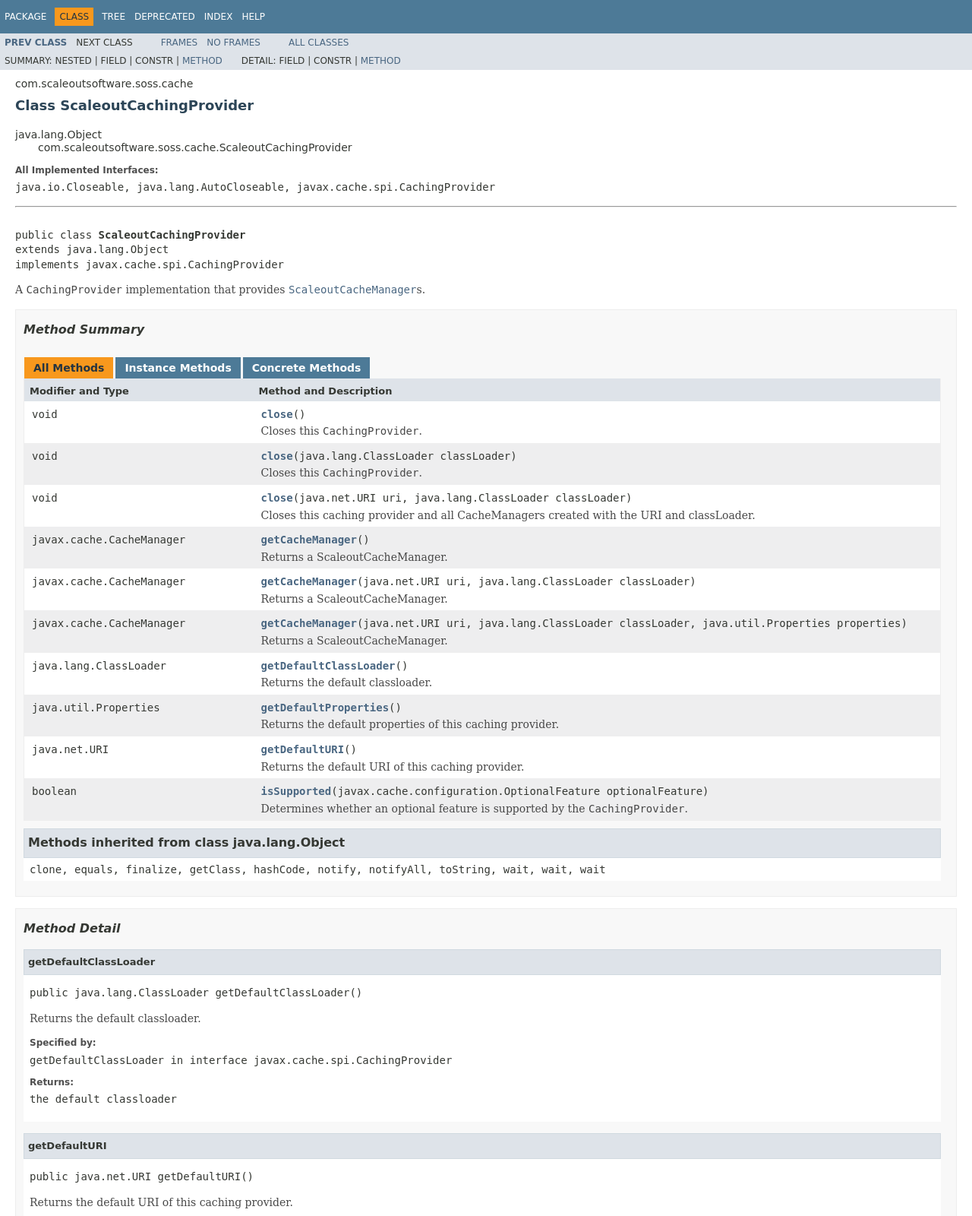
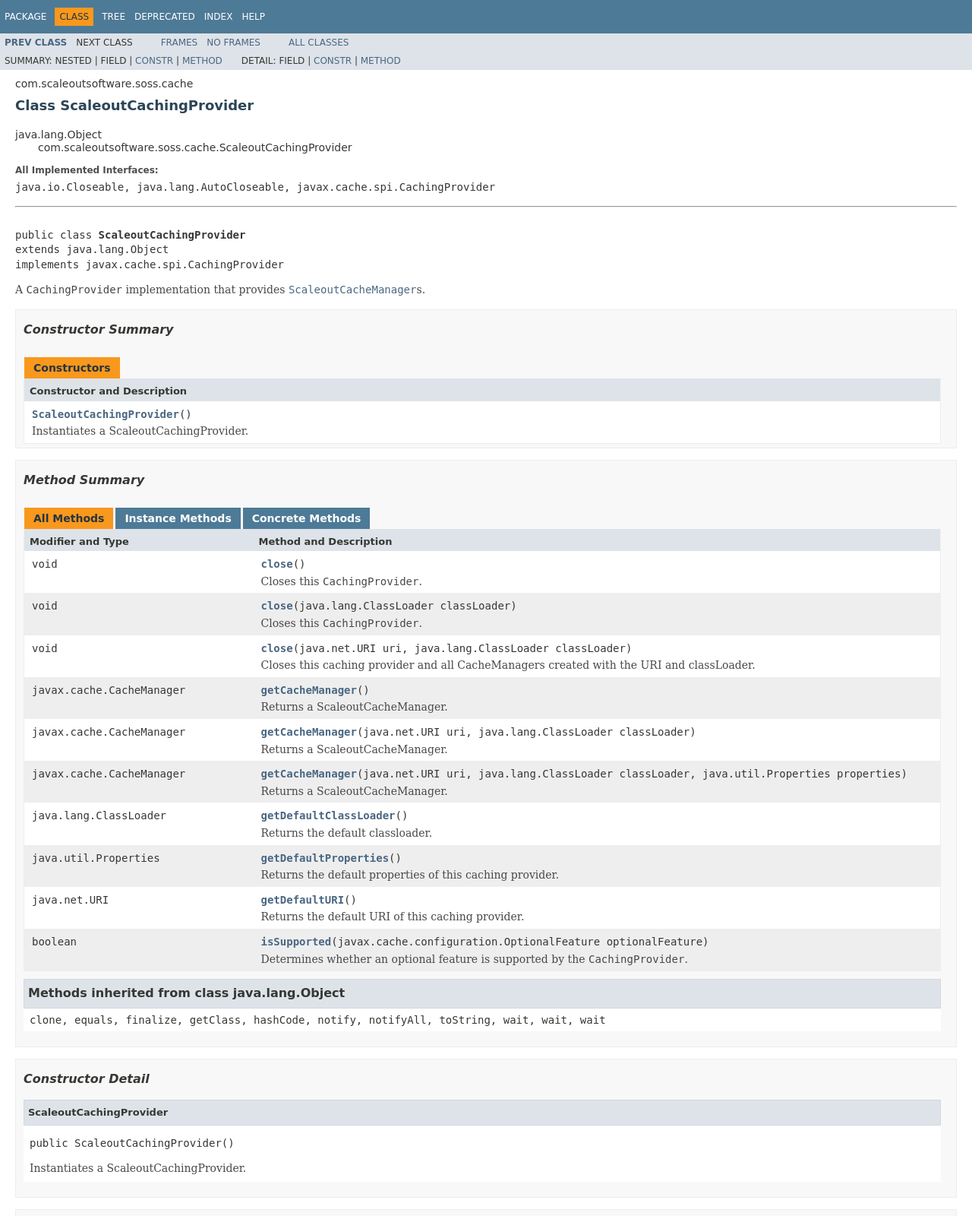
Before and after one commit to scaleoutsoftware/ScaleOutJSR107, a plain HTML site: page docs/com/scaleoutsoftware/soss/cache/ScaleoutCachingProvider.html in a window 1280 px wide. Shown: the top 1600 px of the page at 76% size. Drawn offline with Linux system fonts and the light colour scheme; a web font is replaced by a local one.

Commit message:
Refreshing docs

```diff
--- a/docs/com/scaleoutsoftware/soss/cache/ScaleoutCachingProvider.html
+++ b/docs/com/scaleoutsoftware/soss/cache/ScaleoutCachingProvider.html
@@ -2,9 +2,9 @@
 <!-- NewPage -->
 <html lang="en">
 <head>
-<!-- Generated by javadoc (1.8.0_121) on Tue Sep 04 13:47:09 PDT 2018 -->
-<title>ScaleoutCachingProvider (scaleout-cache-api 1.0-RELEASE API)</title>
-<meta name="date" content="2018-09-04">
+<!-- Generated by javadoc (1.8.0_121) on Wed Sep 05 13:01:51 PDT 2018 -->
+<title>ScaleoutCachingProvider (scaleout-cache-api 1.1-RELEASE API)</title>
+<meta name="date" content="2018-09-05">
 <link rel="stylesheet" type="text/css" href="../../../../stylesheet.css" title="Style">
 <script type="text/javascript" src="../../../../script.js"></script>
 </head>
@@ -12,7 +12,7 @@
 <script type="text/javascript"><!--
     try {
         if (location.href.indexOf('is-external=true') == -1) {
-            parent.document.title="ScaleoutCachingProvider (scaleout-cache-api 1.0-RELEASE API)";
+            parent.document.title="ScaleoutCachingProvider (scaleout-cache-api 1.1-RELEASE API)";
         }
     }
     catch(err) {
@@ -74,13 +74,13 @@
 <li>Summary:&nbsp;</li>
 <li>Nested&nbsp;|&nbsp;</li>
 <li>Field&nbsp;|&nbsp;</li>
-<li>Constr&nbsp;|&nbsp;</li>
+<li><a href="#constructor.summary">Constr</a>&nbsp;|&nbsp;</li>
 <li><a href="#method.summary">Method</a></li>
 </ul>
 <ul class="subNavList">
 <li>Detail:&nbsp;</li>
 <li>Field&nbsp;|&nbsp;</li>
-<li>Constr&nbsp;|&nbsp;</li>
+<li><a href="#constructor.detail">Constr</a>&nbsp;|&nbsp;</li>
 <li><a href="#method.detail">Method</a></li>
 </ul>
 </div>
@@ -121,6 +121,25 @@
 <div class="summary">
 <ul class="blockList">
 <li class="blockList">
+<!-- ======== CONSTRUCTOR SUMMARY ======== -->
+<ul class="blockList">
+<li class="blockList"><a name="constructor.summary">
+<!--   -->
+</a>
+<h3>Constructor Summary</h3>
+<table class="memberSummary" border="0" cellpadding="3" cellspacing="0" summary="Constructor Summary table, listing constructors, and an explanation">
+<caption><span>Constructors</span><span class="tabEnd">&nbsp;</span></caption>
+<tr>
+<th class="colOne" scope="col">Constructor and Description</th>
+</tr>
+<tr class="altColor">
+<td class="colOne"><code><span class="memberNameLink"><a href="../../../../com/scaleoutsoftware/soss/cache/ScaleoutCachingProvider.html#ScaleoutCachingProvider--">ScaleoutCachingProvider</a></span>()</code>
+<div class="block">Instantiates a ScaleoutCachingProvider.</div>
+</td>
+</tr>
+</table>
+</li>
+</ul>
 <!-- ========== METHOD SUMMARY =========== -->
 <ul class="blockList">
 <li class="blockList"><a name="method.summary">
@@ -213,6 +232,24 @@
 <div class="details">
 <ul class="blockList">
 <li class="blockList">
+<!-- ========= CONSTRUCTOR DETAIL ======== -->
+<ul class="blockList">
+<li class="blockList"><a name="constructor.detail">
+<!--   -->
+</a>
+<h3>Constructor Detail</h3>
+<a name="ScaleoutCachingProvider--">
+<!--   -->
+</a>
+<ul class="blockListLast">
+<li class="blockList">
+<h4>ScaleoutCachingProvider</h4>
+<pre>public&nbsp;ScaleoutCachingProvider()</pre>
+<div class="block">Instantiates a ScaleoutCachingProvider.</div>
+</li>
+</ul>
+</li>
+</ul>
 <!-- ============ METHOD DETAIL ========== -->
 <ul class="blockList">
 <li class="blockList"><a name="method.detail">
@@ -448,13 +485,13 @@
 <li>Summary:&nbsp;</li>
 <li>Nested&nbsp;|&nbsp;</li>
 <li>Field&nbsp;|&nbsp;</li>
-<li>Constr&nbsp;|&nbsp;</li>
+<li><a href="#constructor.summary">Constr</a>&nbsp;|&nbsp;</li>
 <li><a href="#method.summary">Method</a></li>
 </ul>
 <ul class="subNavList">
 <li>Detail:&nbsp;</li>
 <li>Field&nbsp;|&nbsp;</li>
-<li>Constr&nbsp;|&nbsp;</li>
+<li><a href="#constructor.detail">Constr</a>&nbsp;|&nbsp;</li>
 <li><a href="#method.detail">Method</a></li>
 </ul>
 </div>
```
Also changed, not shown: docs/allclasses-frame.html (+3 -3 lines), docs/allclasses-noframe.html (+3 -3 lines), docs/com/scaleoutsoftware/soss/cache/ScaleoutCache.html (+4 -4 lines), docs/com/scaleoutsoftware/soss/cache/ScaleoutCacheConfiguration.html (+4 -4 lines), docs/com/scaleoutsoftware/soss/cache/ScaleoutCacheManager.html (+4 -4 lines), docs/com/scaleoutsoftware/soss/cache/package-frame.html (+3 -3 lines), docs/com/scaleoutsoftware/soss/cache/package-summary.html (+4 -4 lines), docs/com/scaleoutsoftware/soss/cache/package-tree.html (+4 -4 lines), docs/constant-values.html (+4 -4 lines), docs/deprecated-list.html (+4 -4 lines), docs/help-doc.html (+4 -4 lines), docs/index-all.html (+8 -4 lines), docs/index.html (+2 -2 lines), docs/overview-tree.html (+4 -4 lines), 1 more files.
